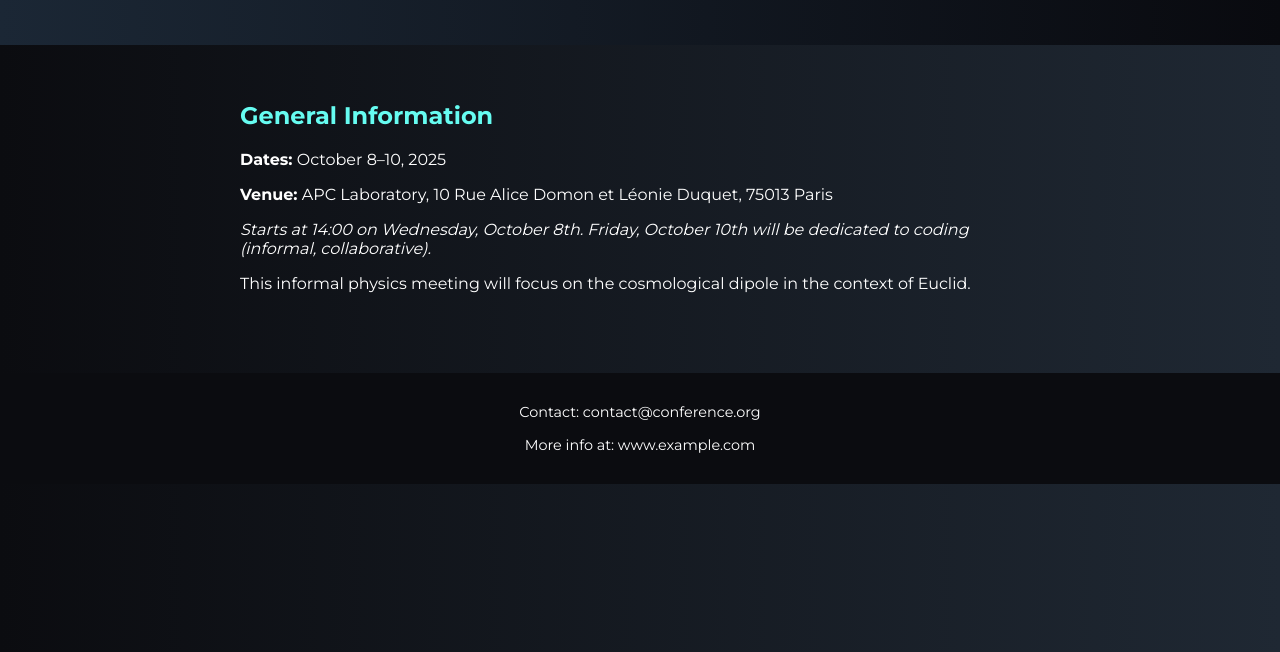
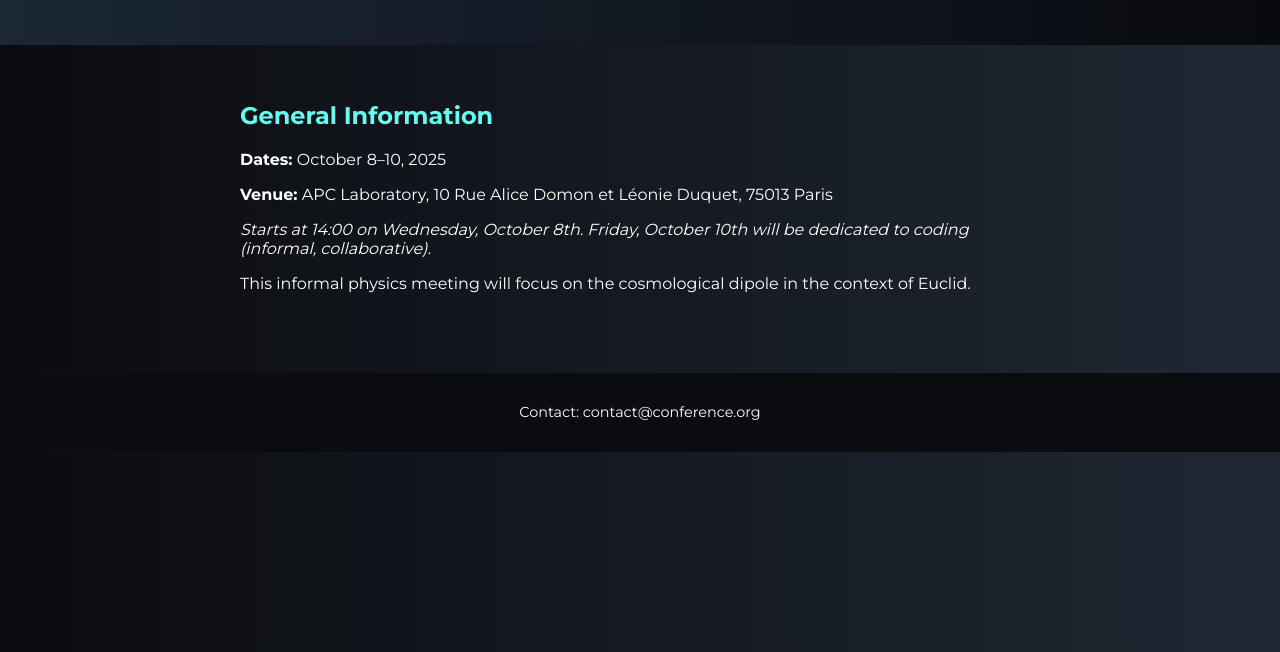
Before and after one commit to mikelmartinb/cosmological_dipole_paris, a plain HTML site: page index.html in a window 1280 px wide. Shown: the part 148-800 px from the top of the page. Drawn offline with Linux system fonts and the light colour scheme.

Commit message:
Update index.html

```diff
--- a/index.html
+++ b/index.html
@@ -32,7 +32,6 @@
 
   <footer>
     <p>Contact: contact@conference.org</p>
-    <p>More info at: www.example.com</p>
   </footer>
 </body>
 </html>
```
